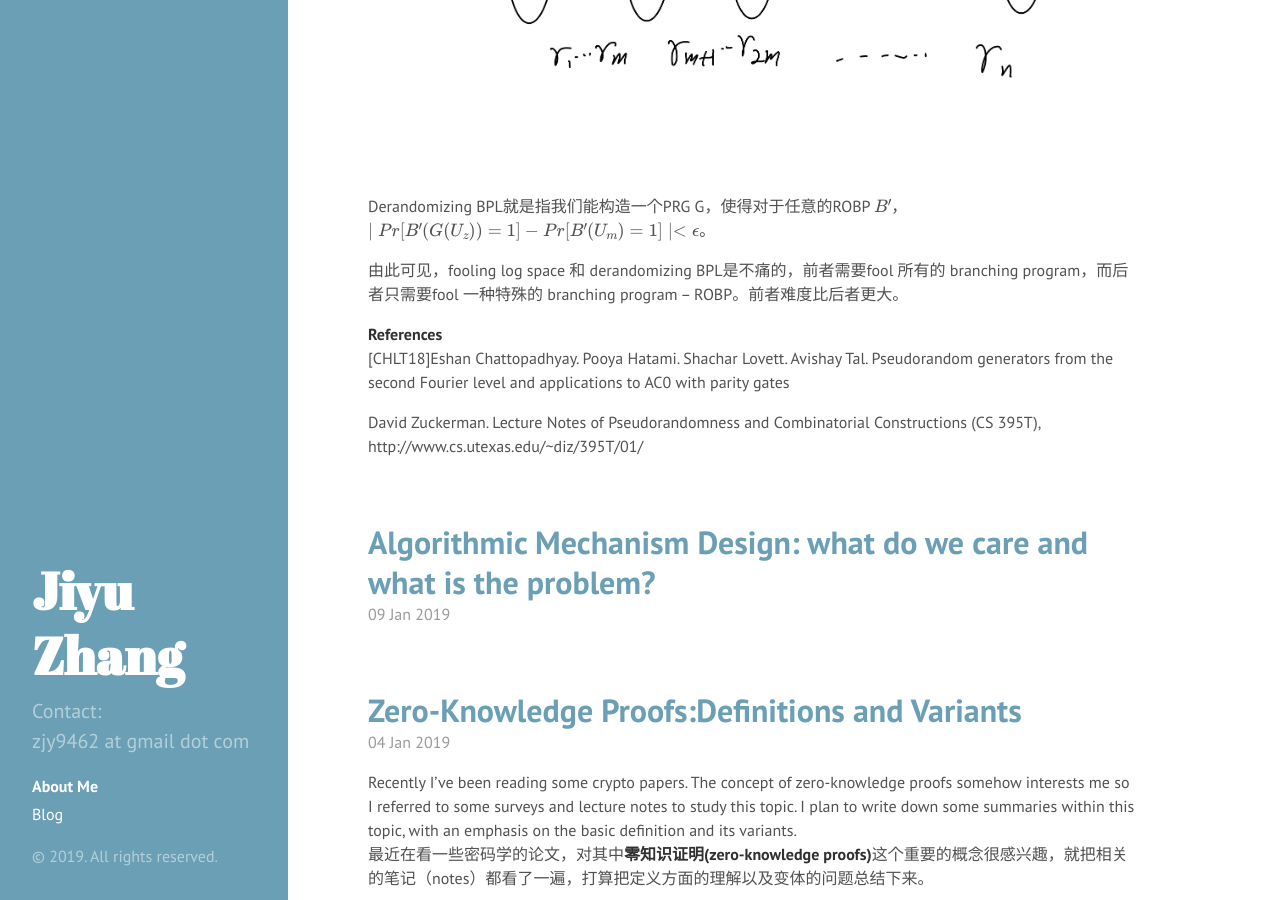
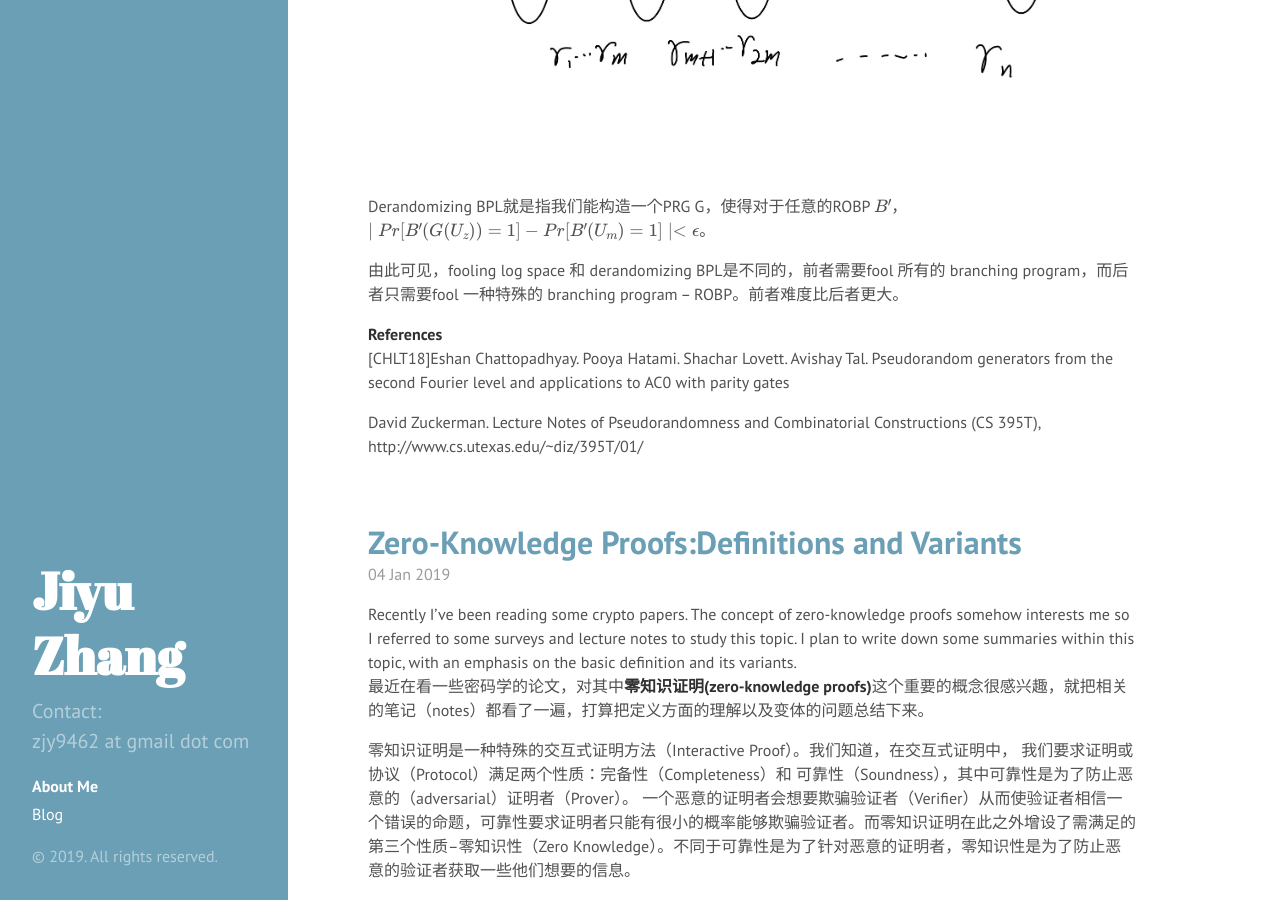
Before and after one commit to lucamartucci/lucamartucci.github.io, a Jekyll site: the page built from blog.html, in a window 1280 px wide and 900 px high, scrolled down 1695 px. Built offline with Jekyll 4.4.1, drawn with Linux system fonts in a browser that asks for light colours; formulas are drawn with MathJax 3.

Commit message:
finishlogspace

```diff
--- a/_posts/2019-01-09-mechanismstudy.md
+++ /dev/null
@@ -1,6 +0,0 @@
----
-layout: default
-permalink: /mechanismstudy/
-title: 'Algorithmic Mechanism Design: what do we care and what is the problem?'
-tags: Study Diary
----
--- a/_posts/2019-1-25-derandlogspace.md
+++ b/_posts/2019-1-25-derandlogspace.md
@@ -25,7 +25,7 @@ tags: Study Diary
 
 Derandomizing BPL就是指我们能构造一个PRG G，使得对于任意的ROBP $B^{\prime}$，$\mid{Pr[B^{\prime}(G(U_z))=1]-Pr[B^{\prime}(U_m)=1]}\mid < \epsilon$。
 
-由此可见，fooling log space 和 derandomizing BPL是不痛的，前者需要fool 所有的 branching program，而后者只需要fool 一种特殊的 branching program -- ROBP。前者难度比后者更大。
+由此可见，fooling log space 和 derandomizing BPL是不同的，前者需要fool 所有的 branching program，而后者只需要fool 一种特殊的 branching program -- ROBP。前者难度比后者更大。
 
 
 
```
Also changed, not shown: 4 other files.
